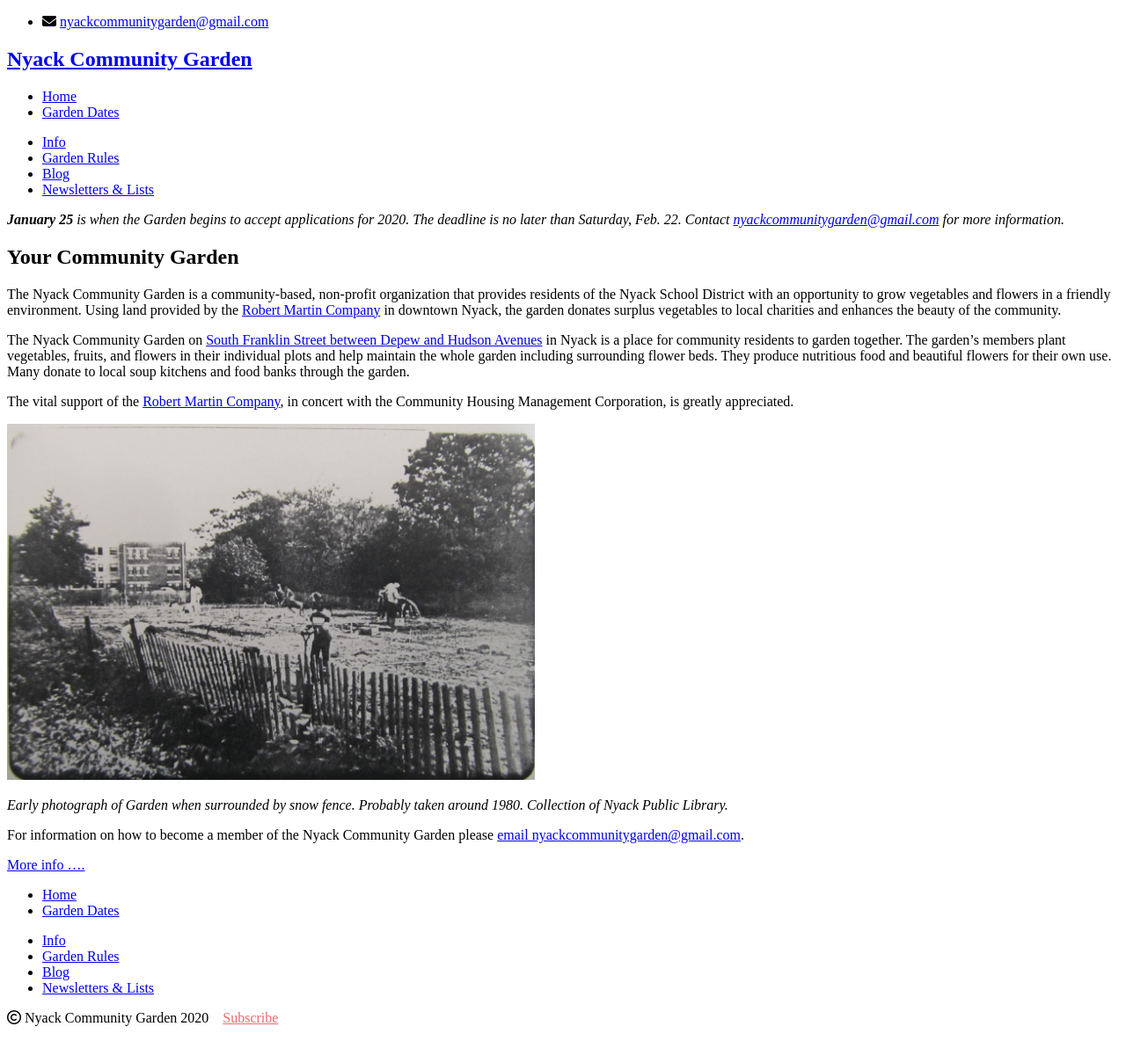
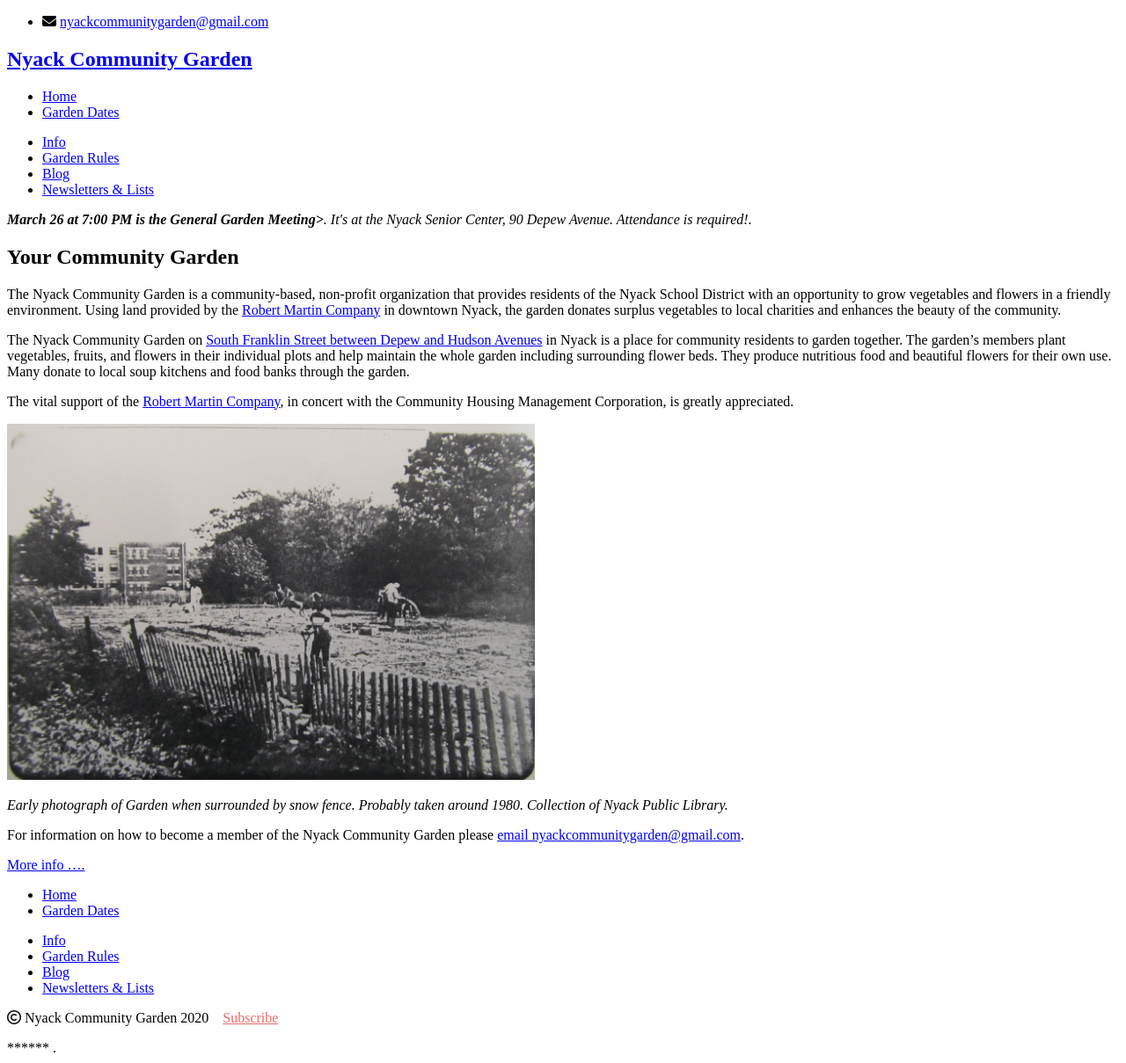
Before and after one commit to bosborne/nyackcommunitygarden, a Jekyll site: the page built from index.md, in a window 1280 px wide. Shown: the whole page at 88% size. Built offline with Jekyll 4.4.1, drawn with Linux system fonts in a browser that asks for light colours; nearby versions of some CDN libraries; library files that are not in the unit come from our copies; before the commit the page ends 1183 px from its top, so only the background shows below that.

Commit message:
Change date

```diff
--- a/_layouts/default.html
+++ b/_layouts/default.html
@@ -19,8 +19,8 @@
       <div class="container">
         <div class="bannerbox">
           <p>
-            <i><b>January 25</b> is when the Garden begins to accept applications for 2020. The deadline is no later than Saturday, Feb. 22.
-            Contact <a href="mailto:nyackcommunitygarden@gmail.com">nyackcommunitygarden@gmail.com</a> for more information.</i>
+            <i><b>March 26 at 7:00 PM is the General Garden Meeting></b>. It's at the Nyack Senior Center, 90 Depew Avenue.
+              Attendance is required!.</i>
           </p>
         </div>
         {{ content }}
@@ -32,3 +32,5 @@
     </div>
   </body>
 </html>
+
+****** .
```
